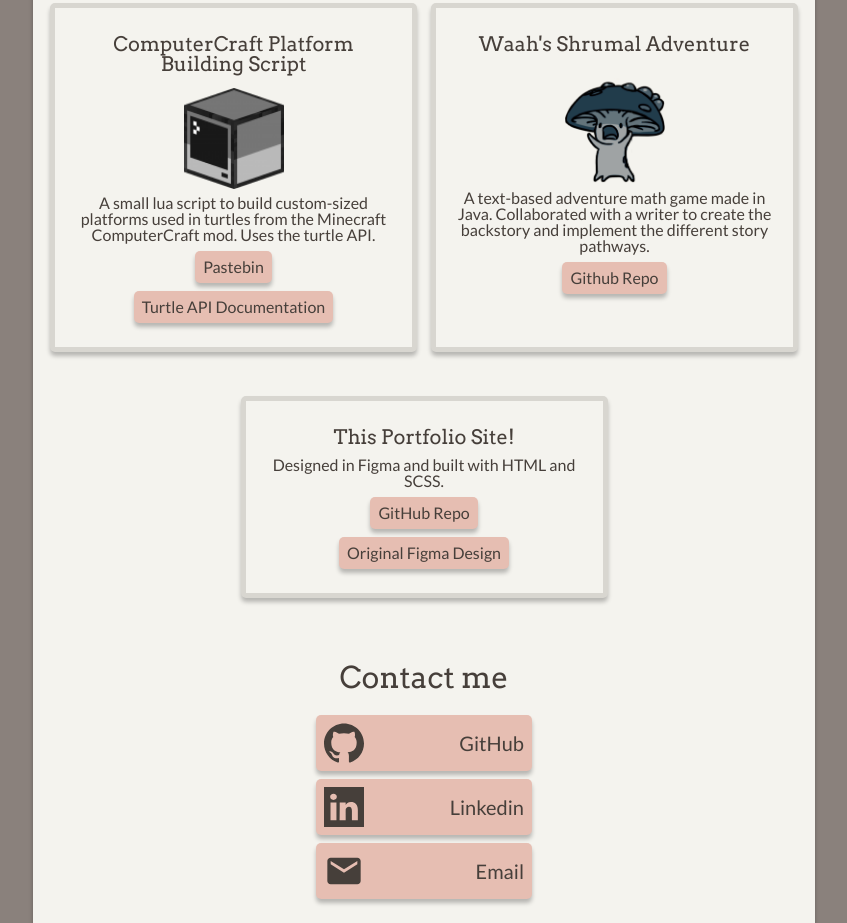
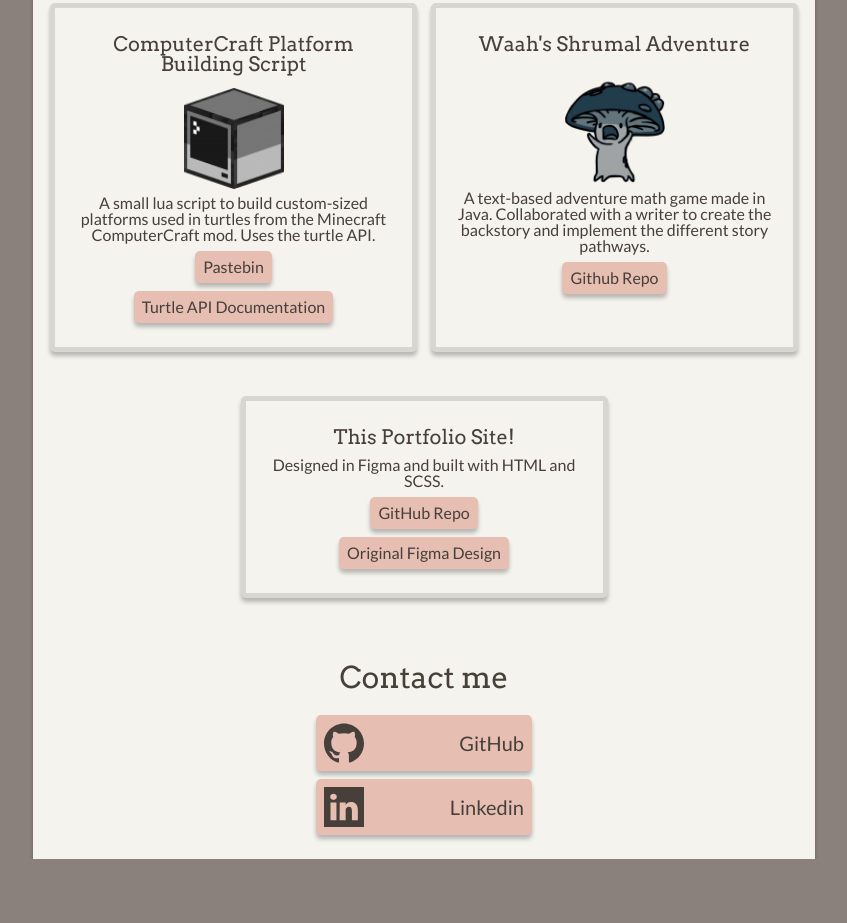
Before and after one commit to Hanna-Frances/Hanna-Frances.github.io, a plain HTML site: page index.html in a window 1280 px wide. Shown: the part 992-1915 px from the top of the page, without its empty margins (216-1063 px from the left). After the commit the page ends 1851 px from the top, so only its background shows below. Drawn offline with Linux system fonts and the light colour scheme.

Commit message:
Removed non-functioning email button

```diff
--- a/index.html
+++ b/index.html
@@ -153,10 +153,10 @@
                 <img src="img/linkedin icon.svg" alt="">
                 <p>Linkedin</p>
             </a>
-            <a class="con-btn" href="" target="_blank">
+            <!--a class="con-btn" href="" target="_blank">
                 <img src="img/email icon.svg" alt="">
                 <p>Email</p>
-            </a>
+            </a-->
         </section>
 
     </main>
```
